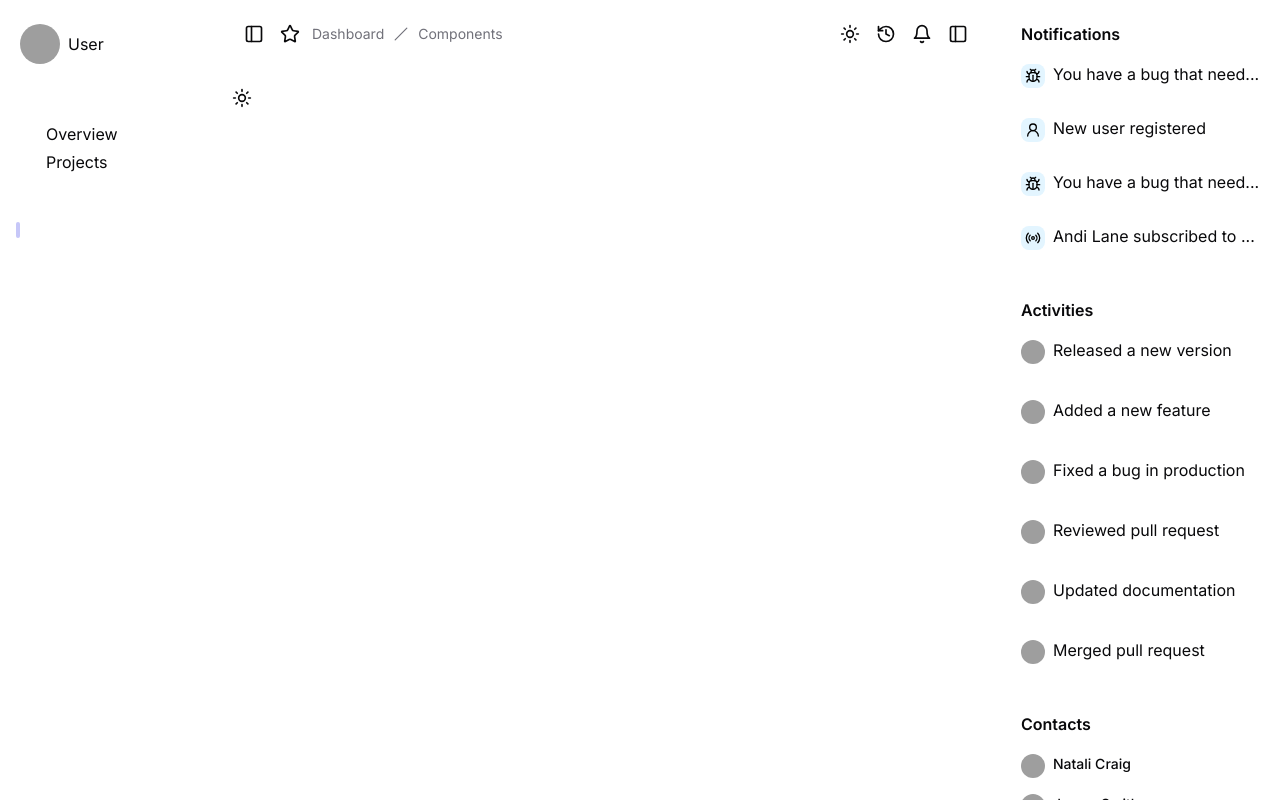
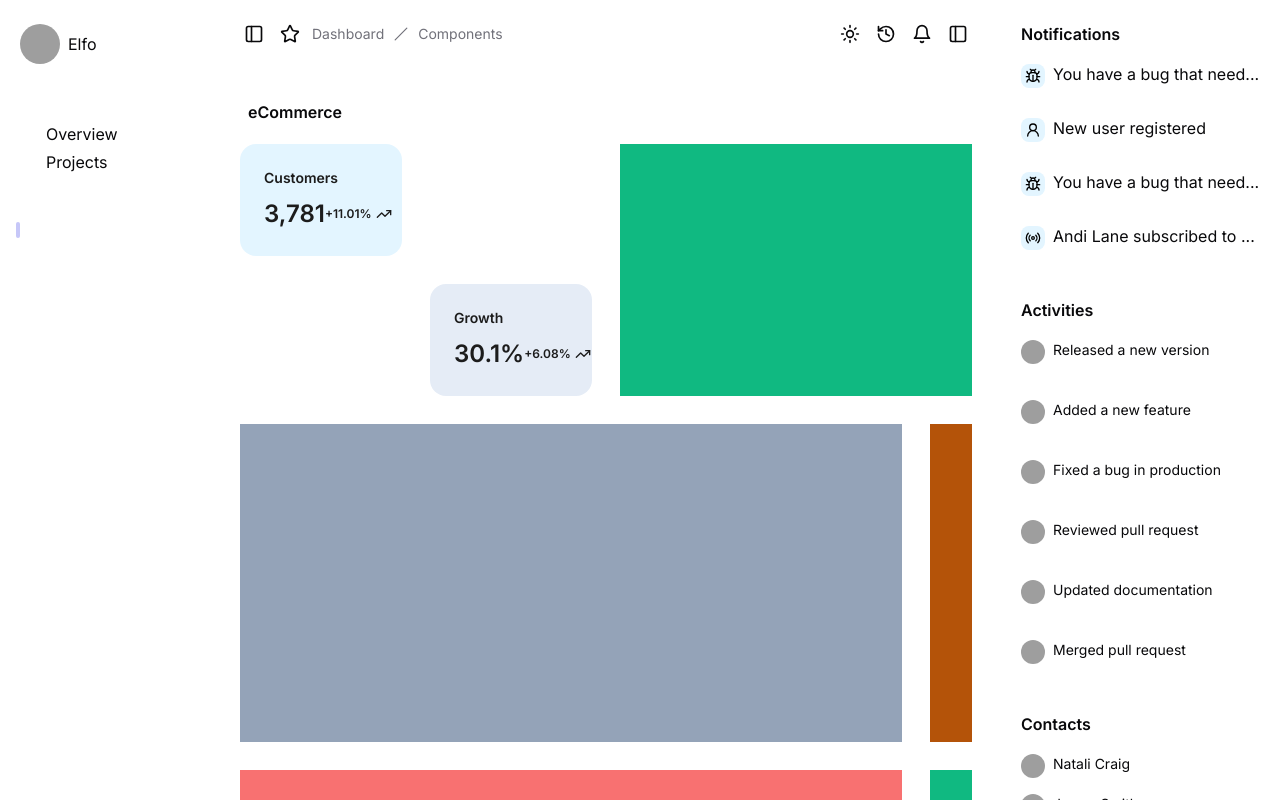
Before and after one commit to niveshnagar/juspay-assignment, a React (Vite) app: page / in a window 1280 px wide. Built offline with nearby package versions, Linux system fonts and the light colour scheme; grey boxes are pictures that could not be loaded.

Commit message:
chore: added Frame container for data related components

```diff
--- a/src/App.tsx
+++ b/src/App.tsx
@@ -1,12 +1,13 @@
 import { Routes, Route } from "react-router-dom";
 import Layout from "./Layout";
-import ThemeToggle from "./components/ThemeToggle";
+import DataGrid from "./components/DataGrid";
 
-const Hello = () => {
+const MainFrame = () => {
   return (
-    <>
-      <ThemeToggle />
-    </>
+    <div className="">
+      <div className="py-1 px-2 font-semibold">eCommerce</div>
+      <DataGrid />
+    </div>
   );
 };
 
@@ -14,7 +15,7 @@ const App = () => {
   return (
     <Layout>
       <Routes>
-        <Route path="/" element={<Hello />} />
+        <Route path="/" element={<MainFrame />} />
       </Routes>
     </Layout>
   );
--- a/src/Layout.tsx
+++ b/src/Layout.tsx
@@ -19,7 +19,7 @@ const Layout = ({ children }: LayoutProps) => {
         <Navbar />
 
         {/* Main Content */}
-        <main className="flex-1 overflow-y-auto p-4 bg-white">
+        <main className="flex-1 overflow-y-auto bg-white-10 p-7 overflow-auto scrollbar-none">
           {children}
         </main>
       </div>
--- a/src/components/Activity.tsx
+++ b/src/components/Activity.tsx
@@ -17,7 +17,7 @@ const Activity: React.FC<ActivityProps> = ({ avatar, fallback, description, time
         <AvatarFallback>{fallback}</AvatarFallback>
       </Avatar>
       <div>
-        <div className="leading-5">{description}</div>
+        <div className="text-sm">{description}</div>
         <div className="text-white-40 text-xs leading-[18px]">{time}</div>
       </div>
     </div>
--- a/src/components/AppSidebar.tsx
+++ b/src/components/AppSidebar.tsx
@@ -90,7 +90,7 @@ const AppSidebar = () => {
   const isOpen = useRecoilValue(appSidebarAtom);
 
   return isOpen ? (
-    <div className=" px-4  py-5 flex flex-col gap-4 bg-white bg-opacity-10 overflow-auto scrollbar-none w-[212px] h-screen leading-5 border-r border-white-10">
+    <div className=" px-4 py-5 flex flex-col gap-4 bg-white bg-opacity-10 overflow-auto scrollbar-none w-[212px] h-screen leading-5 border-r border-white-10">
       {/* Sidebar Header */}
       <div>
         <div className="p-1 flex flex-row items-center">
@@ -98,7 +98,7 @@ const AppSidebar = () => {
             <AvatarImage src="https://github.com/shadcn.png" />
             <AvatarFallback>CN</AvatarFallback>
           </Avatar>
-          <p className="ml-2">User</p>
+          <p className="ml-2">Elfo</p>
         </div>
       </div>
       <div>
@@ -136,7 +136,7 @@ const AppSidebar = () => {
                 className={`flex items-center pl-0 pr-2 py-1 gap-1 rounded-lg transition-colors relative ${
                   activeItem === item.title
                     ? "bg-white bg-opacity-10 text-white"
-                    : "text-white hover:bg-gray-800"
+                    : "text-white "
                 }`}
               >
                 <div
--- /dev/null
+++ b/src/components/Card.tsx
@@ -0,0 +1,40 @@
+import { TrendingUp, TrendingDown } from "lucide-react";
+
+interface CardItemProps {
+  title: string;
+  bgColorClass: string;
+  textColorClass: string;
+  count: string;
+  percentageChange: string;
+  variant: "up" | "down";
+}
+
+const CardItem = ({
+  bgColorClass,
+  textColorClass,
+  count,
+  percentageChange,
+  variant,
+  title,
+}: CardItemProps) => {
+  return (
+    <div
+      className={`rounded-2xl p-6 ${bgColorClass} ${textColorClass} font-semibold`}
+    >
+      <div className="text-sm">{title}</div>
+      <div className="mt-2 flex justify-between items-center">
+        <div className="text-2xl leading-9">{count}</div>
+        <div className="flex items-center">
+          <div className="text-xs leading-[18px]">{percentageChange}</div>
+          {variant === "up" ? (
+            <TrendingUp className="ml-1 w-4 h-4" />
+          ) : (
+            <TrendingDown className="ml-1 w-4 h-4" />
+          )}
+        </div>
+      </div>
+    </div>
+  );
+};
+
+export default CardItem;
--- a/src/components/Contact.tsx
+++ b/src/components/Contact.tsx
@@ -19,7 +19,7 @@ const Contact: React.FC<ContactProps> = ({
         <AvatarImage src={avatar} />
         <AvatarFallback>{fallback}</AvatarFallback>
       </Avatar>
-      <p className="text-sm font-medium">{name}</p>
+      <p className="text-sm">{name}</p>
     </div>
   );
 };
--- /dev/null
+++ b/src/components/DataGrid.tsx
@@ -0,0 +1,60 @@
+import CardItem from "./Card";
+
+const DataGrid = () => {
+  return (
+    <div className="mt-4 flex flex-col gap-7 w-full">
+      {/* Row 1 */}
+      <div className="flex flex-row gap-7 w-full h-[252px]">
+        <div className=" flex-1 grid grid-rows-2 grid-cols-2 gap-7">
+          <CardItem
+            title="Customers"
+            bgColorClass="bg-customBlue"
+            textColorClass="text-[#1C1C1C]"
+            count={"3,781"}
+            percentageChange="+11.01%"
+            variant="up" // Set the variant to "up" for the TrendingUp icon
+          />
+          <CardItem
+            title="Orders"
+            bgColorClass="bg-white bg-opacity-5"
+            textColorClass="text-white"
+            count={"1,219"}
+            percentageChange="-0.03%"
+            variant="down" // Set the variant to "up" for the TrendingUp icon
+          />
+          <CardItem
+            title="Revenue"
+            bgColorClass="bg-white bg-opacity-5"
+            textColorClass="text-white"
+            count={"$695"}
+            percentageChange="+15.03%"
+            variant="up" // Set the variant to "up" for the TrendingUp icon
+          />
+          <CardItem
+            title="Growth"
+            bgColorClass="bg-[#E5ECF6]"
+            textColorClass="text-[#1C1C1C]"
+            count={"30.1%"}
+            percentageChange="+6.08%"
+            variant="up" // Set the variant to "up" for the TrendingUp icon
+          />
+        </div>
+        <div className="bg-emerald-500 flex-1 h-full"></div>
+      </div>
+
+      {/* Row 2 */}
+      <div className="flex flex-row gap-7 w-full h-[318px]">
+        <div className="bg-slate-400 w-[662px] h-full"></div>
+        <div className="bg-amber-700 flex-1 h-full"></div>
+      </div>
+
+      {/* Row 3 */}
+      <div className="flex flex-row gap-7 w-full h-[344px]">
+        <div className="bg-red-400 w-[662px] h-full"></div>
+        <div className="bg-emerald-500 flex-1 h-full"></div>
+      </div>
+    </div>
+  );
+};
+
+export default DataGrid;
```
